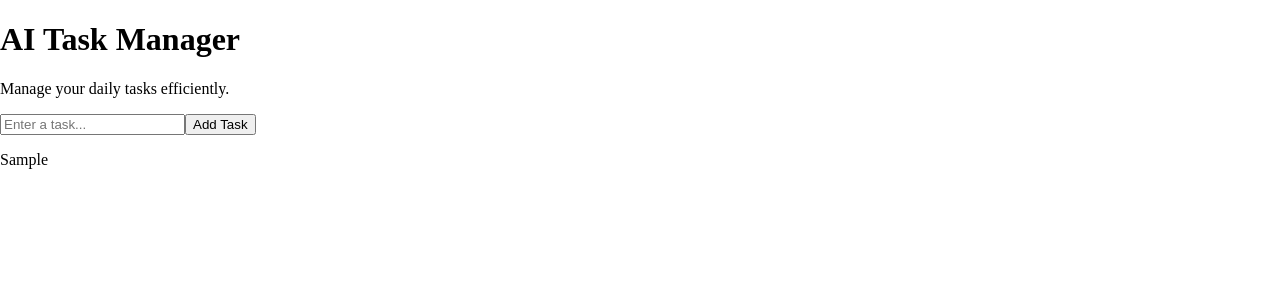
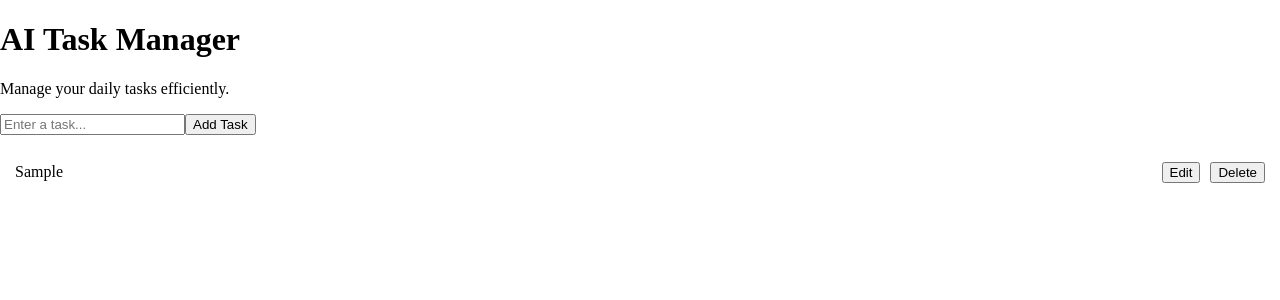
Before and after one commit to Embedded-x/AI-Task-Manager, a React (Vite) app: page / in a window 1280 px wide. Both pictures are taken after typing "Sample" into the empty fields and a click on the button "Add Task". Shown: the top 300 px of the page. Built offline with nearby package versions, Linux system fonts and the light colour scheme.

Commit message:
feat: implement task deletion

```diff
--- a/src/App.jsx
+++ b/src/App.jsx
@@ -16,11 +16,22 @@ function App() {
     setTasks([...tasks, newTask]);
   };
 
+  const deleteTask = (id) => {
+    const updatedTasks = tasks.filter(
+      (task) => task.id !== id
+    );
+
+    setTasks(updatedTasks);
+  };
+
   return (
     <div>
       <Header />
       <TaskForm onAddTask={addTask} />
-      <TaskList tasks={tasks} />
+      <TaskList
+          tasks={tasks}
+          onDeleteTask={deleteTask}
+      />
     </div>
   );
 }
--- a/src/components/TaskItem.jsx
+++ b/src/components/TaskItem.jsx
@@ -0,0 +1,23 @@
+import "../styles/TaskItem.css";
+
+function TaskItem({
+    task,
+    onDeleteTask
+}) {
+    return (
+      <div className="task-item">
+        <span>{task.text}</span>
+
+        <div className="task-buttons">
+          <button>Edit</button>
+          <button
+            onClick={() => onDeleteTask(task.id)}
+        >
+            Delete
+          </button>
+        </div>
+      </div>
+    );
+  }
+
+  export default TaskItem;
--- a/src/components/TaskList.jsx
+++ b/src/components/TaskList.jsx
@@ -1,14 +1,21 @@
-function TaskList({ tasks }) {
+import TaskItem from "./TaskItem";
+
+function TaskList({
+    tasks,
+    onDeleteTask
+}) {
     return (
       <div>
         {tasks.length === 0 ? (
           <p>No tasks yet.</p>
         ) : (
-          tasks.map((task) => (
-            <p key={task.id}>
-              {task.text}
-            </p>
-          ))
+            tasks.map((task) => (
+                <TaskItem
+                    key={task.id}
+                    task={task}
+                    onDeleteTask={onDeleteTask}
+                />
+            ))
         )}
       </div>
     );
--- a/src/styles/TaskItem.css
+++ b/src/styles/TaskItem.css
@@ -0,0 +1,17 @@
+.task-item{
+    display:flex;
+    justify-content:space-between;
+    align-items:center;
+
+    padding:15px;
+    margin:12px 0;
+
+    background:white;
+
+    border-radius:8px;
+}
+
+.task-buttons{
+    display:flex;
+    gap:10px;
+}
```
